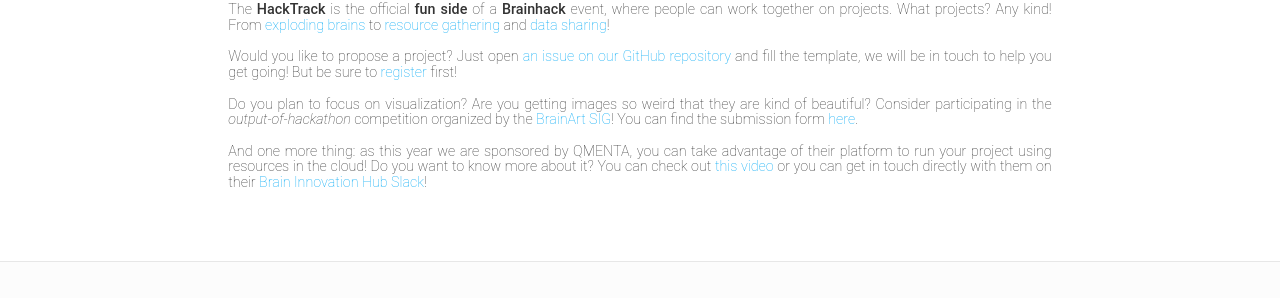
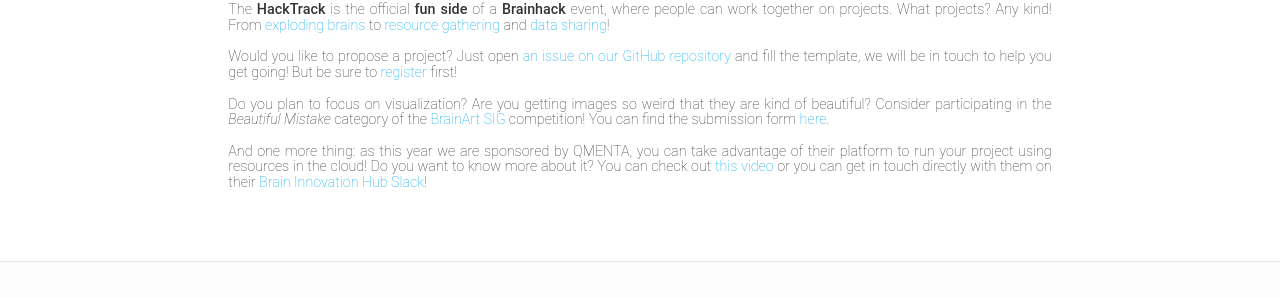
Before and after one commit to ohbm/hackathon2022, a Jekyll site: the page built from hackathon.html, in a window 1280 px wide and 1164 px high. Shown: the part 578-876 px from the top of the window. Built offline with Jekyll 4.4.1, drawn with Linux system fonts in a browser that asks for light colours; nearby versions of some CDN libraries.

Commit message:
brainart category was wrong
Still not sure about QMENTA and on how to help with Add the project in the website #7

```diff
--- a/_includes/about-hackathon.html
+++ b/_includes/about-hackathon.html
@@ -19,8 +19,8 @@
                         register</a> first!<br><br>
 
                     Do you plan to focus on visualization? Are you getting images so weird that they are kind of
-                    beautiful? Consider participating in the <em>output-of-hackathon</em> competition organized by the
-                    <a href="https://ohbm-brainart.github.io" target="_blank">BrainArt SIG</a>! You can find the
+                    beautiful? Consider participating in the <em>Beautiful Mistake</em> category of the
+                    <a href="https://ohbm-brainart.github.io" target="_blank">BrainArt SIG</a> competition! You can find the
                     submission form <a href="https://docs.google.com/forms/d/e/1FAIpQLSdkfoq-VF_Aw27MD1whBAZCFl6BHldOpOAQ2GWSXFng7fD3Vw/viewform" target="_blank">here</a>.<br><br>
 
                     And one more thing: as this year we are sponsored by QMENTA, you can take advantage of their
```
